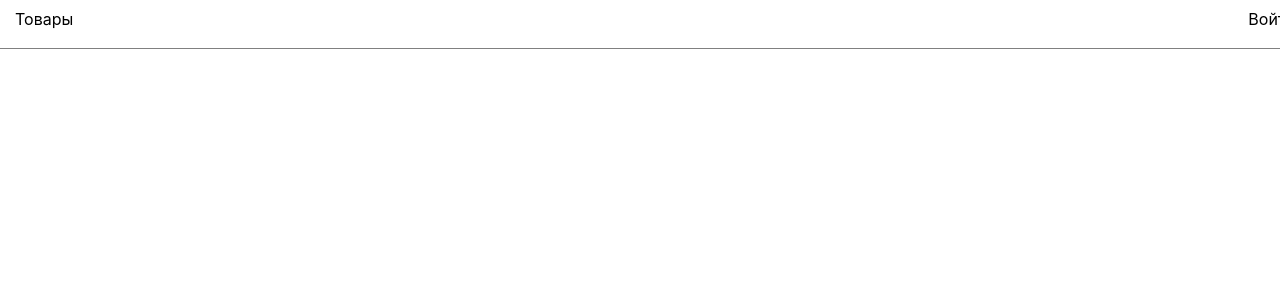
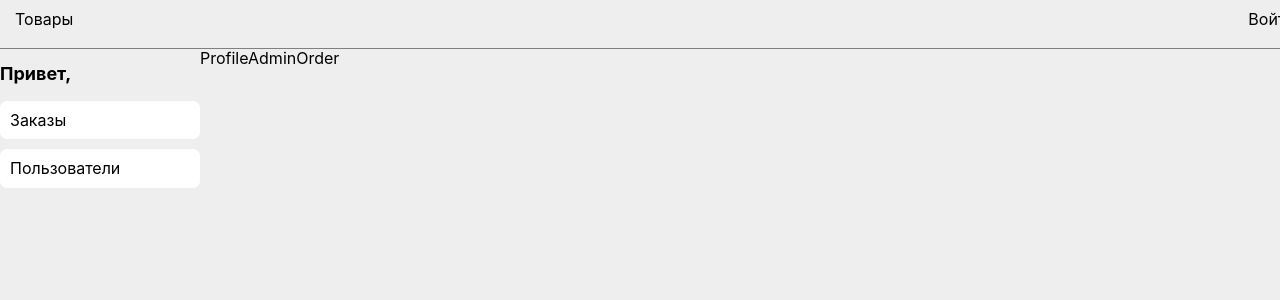
Before and after one commit to fckngawsm/react-test, a React (Create React App) app: page /profile/order in a window 1280 px wide. Before the commit this address had no page. Shown: the top 300 px of the page. Built offline with nearby package versions, Linux system fonts and the light colour scheme.

Commit message:
create logic for admin loading users

```diff
--- a/package.json
+++ b/package.json
@@ -3,6 +3,10 @@
   "version": "0.1.0",
   "private": true,
   "dependencies": {
+    "@emotion/core": "^11.0.0",
+    "@emotion/react": "^11.11.1",
+    "@emotion/styled": "^11.11.0",
+    "@mui/material": "^5.14.5",
     "@reduxjs/toolkit": "^1.9.5",
     "@testing-library/jest-dom": "^5.17.0",
     "@testing-library/react": "^13.4.0",
--- a/src/components/App/App.tsx
+++ b/src/components/App/App.tsx
@@ -7,6 +7,11 @@ import "../../global.css";
 import { useAppDispatch } from "../../redux-hooks";
 import { checkAuth } from "../../features/users/users-slice";
 import GoodsList from "../GoodsList/GoodsList";
+import ProfileAdmin from "../Profile/ProfileAdmin";
+import ProfileOrder from "../Profile/ProfileAdminUsers";
+import ProfileUsersList from "../Profile/ProfileAdminOrder";
+import ProfileAdminUsers from "../Profile/ProfileAdminUsers";
+import ProfileAdminOrder from "../Profile/ProfileAdminOrder";
 
 function App() {
   const dispatch = useAppDispatch();
@@ -24,6 +29,10 @@ function App() {
           <Route path="/sign-up" element={<Register />} />
           <Route path="/sign-in" element={<Login />} />
           <Route path="/goods" element={<GoodsList />} />
+          <Route path="/profile" element={<ProfileAdmin />}>
+            <Route path="order" element={<ProfileAdminOrder />} />
+            <Route path="users" element={<ProfileAdminUsers />} />
+          </Route>
         </Routes>
       </main>
     </div>
--- /dev/null
+++ b/src/components/Profile/ProfileAdmin.tsx
@@ -0,0 +1,33 @@
+import React from "react";
+import {
+  SectionWrapper,
+  ProfileTitle,
+  WrapperInformation,
+  WrapperNavigation,
+  ProfileNavigation,
+  ProfileLink,
+} from "./ProfileStyle";
+import { Outlet } from "react-router-dom";
+import { useAppSelector } from "../../redux-hooks";
+import { currentUserInfo } from "../../features/users/users-selectors";
+
+function ProfileAdmin() {
+  const currentUser = useAppSelector(currentUserInfo);
+  console.log(currentUser);
+  return (
+    <SectionWrapper>
+      <WrapperInformation>
+        <WrapperNavigation>
+          <ProfileTitle>Привет, {currentUser?.name}</ProfileTitle>
+          <ProfileNavigation>
+            <ProfileLink to="order">Заказы</ProfileLink>
+            <ProfileLink to="users">Пользователи</ProfileLink>
+          </ProfileNavigation>
+        </WrapperNavigation>
+        <Outlet />
+      </WrapperInformation>
+    </SectionWrapper>
+  );
+}
+
+export default ProfileAdmin;
--- /dev/null
+++ b/src/components/Profile/ProfileAdminOrder.tsx
@@ -0,0 +1,9 @@
+import React from 'react'
+
+function ProfileAdminOrder() {
+  return (
+    <div>ProfileAdminOrder</div>
+  )
+}
+
+export default ProfileAdminOrder
--- /dev/null
+++ b/src/components/Profile/ProfileAdminUsers.tsx
@@ -0,0 +1,57 @@
+import React, { useEffect } from "react";
+import Table from "@mui/material/Table";
+import TableBody from "@mui/material/TableBody";
+import TableCell from "@mui/material/TableCell";
+import TableContainer from "@mui/material/TableContainer";
+import TableHead from "@mui/material/TableHead";
+import TableRow from "@mui/material/TableRow";
+import Paper from "@mui/material/Paper";
+import { ProfileMainInfo, ProfileTitle } from "./ProfileStyle";
+import { useAppDispatch, useAppSelector } from "../../redux-hooks";
+import {
+  currentUserInfo,
+  userInfoSelectors,
+} from "../../features/users/users-selectors";
+import { loadingAllUsers } from "../../features/users/users-slice";
+
+function ProfileAdminUsers() {
+  const dispatch = useAppDispatch();
+  const users = useAppSelector(userInfoSelectors);
+  useEffect(() => {
+    if (users.length === 0) dispatch(loadingAllUsers());
+  }, [dispatch]);
+
+  return (
+    <ProfileMainInfo>
+      <ProfileTitle>Пользователи</ProfileTitle>
+      <TableContainer sx={{ marginTop: "30px" }} component={Paper}>
+        <Table sx={{ width: "700px" }} aria-label="simple table">
+          <TableHead>
+            <TableRow>
+              <TableCell>Почта</TableCell>
+              <TableCell>Name</TableCell>
+              <TableCell>Lastname</TableCell>
+            </TableRow>
+          </TableHead>
+          <TableBody>
+            {users &&
+              users.map((user) => (
+                <TableRow
+                  key={user.id}
+                  sx={{ "&:last-child td, &:last-child th": { border: 0 } }}
+                >
+                  <TableCell component="th" scope="row">
+                    {user.email}
+                  </TableCell>
+                  <TableCell align="left">{user.name}</TableCell>
+                  <TableCell>{user.lastname}</TableCell>
+                </TableRow>
+              ))}
+          </TableBody>
+        </Table>
+      </TableContainer>
+    </ProfileMainInfo>
+  );
+}
+
+export default ProfileAdminUsers;
--- /dev/null
+++ b/src/components/Profile/ProfileStyle.ts
@@ -0,0 +1,45 @@
+import { Link } from "react-router-dom";
+import styled from "styled-components";
+
+export const SectionWrapper = styled.section`
+  width: 100%;
+  margin: 0 auto;
+`;
+
+export const ProfileTitle = styled.h2`
+  font-size: 18px;
+  margin: 0;
+  margin-top: 15px;
+`;
+
+export const WrapperInformation = styled.div`
+  width: 1280px;
+  margin: 0 auto;
+  display: flex;
+`;
+
+export const WrapperNavigation = styled.nav`
+  width: 200px;
+  min-height: 80vh;
+`;
+
+export const ProfileNavigation = styled.ul`
+  padding: 0;
+  display: flex;
+  flex-direction: column;
+`;
+
+export const ProfileLink = styled(Link)`
+  font-size: 16px;
+  text-decoration: none;
+  color: black;
+  padding: 10px;
+  margin-bottom: 10px;
+  background-color: white;
+  border-radius: 7px;
+`;
+
+export const ProfileMainInfo = styled.div`
+  width: 700px;
+  margin: 0 auto;
+`;
--- a/src/config.ts
+++ b/src/config.ts
@@ -1,6 +1,7 @@
 export const REGISTER_USER = "http://localhost:4444/signup";
 export const LOGIN_USER = "http://localhost:4444/signin";
 export const CHECK_JWT = "http://localhost:4444/users/me";
+export const ALL_USERS = "http://localhost:4444/users";
 // goods
 export const LOADING_GOODS = "http://localhost:4444/goods";
 export const DELETE_PRODUCT_BY_ID = (id: number) =>
@@ -8,4 +9,4 @@ export const DELETE_PRODUCT_BY_ID = (id: number) =>
 export const UPDATE_PRODUCT_BY_ID = (id: number) =>
   `http://localhost:4444/goods/${id}`;
 
-  console.log(UPDATE_PRODUCT_BY_ID(3))
+console.log(UPDATE_PRODUCT_BY_ID(3));
--- a/src/features/users/users-selectors.ts
+++ b/src/features/users/users-selectors.ts
@@ -1,3 +1,6 @@
+import { Root } from "react-dom/client";
 import { RootState } from "../../store";
 
 export const userInfoisAuthSelectors = (state: RootState) => state.user.isAuth;
+export const userInfoSelectors = (state: RootState) => state.user.list;
+export const currentUserInfo = (state: RootState) => state.user.user;
--- a/src/features/users/users-slice.ts
+++ b/src/features/users/users-slice.ts
@@ -5,6 +5,7 @@ import { Extra } from "../../types/extraType";
 
 type AuthInitialState = {
   user: UserType | null;
+  list: UserType[];
   status: StatusType;
   error: string | null;
   isAuth: boolean;
@@ -12,10 +13,29 @@ type AuthInitialState = {
 
 const initialState: AuthInitialState = {
   user: null,
+  list: [],
   status: "idle",
   error: null,
   isAuth: false,
 };
+
+export const loadingAllUsers = createAsyncThunk<
+  { data: UserType[] },
+  undefined,
+  { extra: Extra; rejectValue: string }
+>(
+  "@@customers/load-customers",
+  async (_, { extra: { client, api }, rejectWithValue }) => {
+    try {
+      return client.get(api.ALL_USERS);
+    } catch (error) {
+      if (error instanceof Error) {
+        return rejectWithValue(error.message);
+      }
+      return rejectWithValue("Unknown error");
+    }
+  }
+);
 
 export const registerUser = createAsyncThunk<
   { token: string },
@@ -102,6 +122,11 @@ const UserSlice = createSlice({
       })
       .addCase(checkAuth.fulfilled, (state, action) => {
         state.isAuth = true;
+        state.user = action.payload;
+      })
+      .addCase(loadingAllUsers.fulfilled, (state, action) => {
+        state.status = "received";
+        state.list = action.payload.data;
       });
   },
 });
--- a/src/global.css
+++ b/src/global.css
@@ -1,6 +1,6 @@
 @import url(./vendor/normalize.css);
 body {
-  background-color: white;
+  background-color: rgba(238, 238, 238, 1);
 }
 
 .page {
@@ -9,7 +9,7 @@ body {
   font-family: "Inter", Arial, Helvetica, sans-serif;
   font-weight: 400;
   max-width: 1920px;
-  color: white;
+  color: black;
 }
 
 .main {
```
Also changed, not shown: src/components/Profile/ProfileUser.tsx (added, +9 -0 lines), 1 other file (tests, documents, lock files or other folders).
